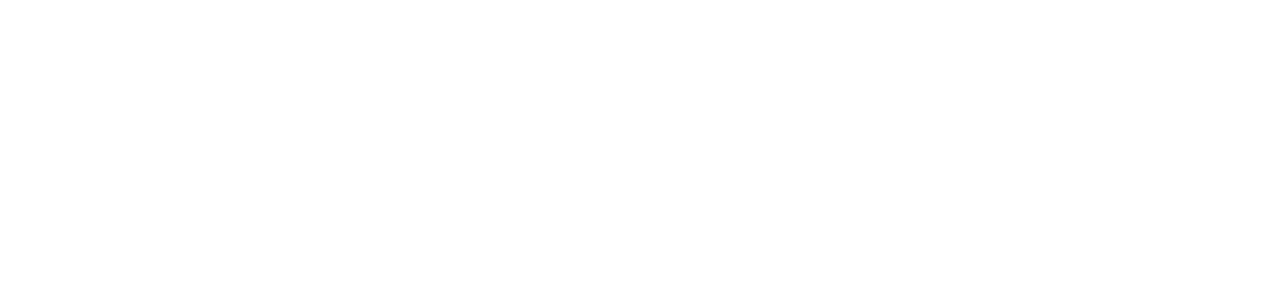
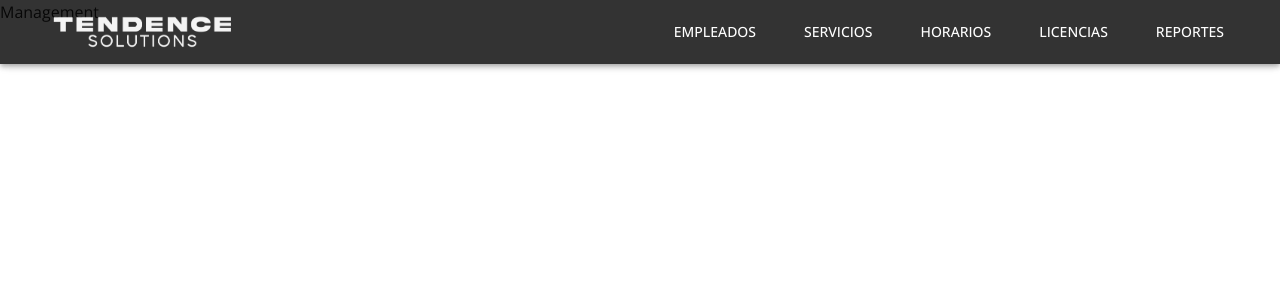
Before and after one commit to JorgeDCoria/barbertendence-front, a React (Vite) app: page /admin/management in a window 1280 px wide. Before the commit this address had no page. Shown: the top 300 px of the page. Built offline with nearby package versions, Linux system fonts and the light colour scheme.

Commit message:
feat/ Management, se agrega componente para administrar servicios, empleados y otros, se agrega nav

```diff
--- a/src/App.tsx
+++ b/src/App.tsx
@@ -11,6 +11,7 @@ import UserPerfil from "./pages/user/UserPerfil";
 import AdminHome from "./pages/admin/AdminHome";
 import ClientTable from "./pages/admin/components/ClientTable";
 import AdminLayout from "./pages/admin/AdminLayout";
+import Management from "./pages/admin/components/management/Management";
 
 const App = () => {
     return (
@@ -29,6 +30,7 @@ const App = () => {
                 <Route path="/admin/" element={<AdminLayout />}>
                     <Route index element={<AdminHome />} />
                     <Route path="clients" element={<ClientTable />} />
+                    <Route path="management" element={<Management />} />
                 </Route>
             </Routes>
         </>
--- /dev/null
+++ b/src/pages/admin/components/management/Management.tsx
@@ -0,0 +1,21 @@
+import React from "react";
+import NavBar from "../../../../components/Layout/NavBar";
+import { TabNav } from "../../../../types/tabNav";
+
+const items: TabNav[] = [
+    { title: "Empleados", url: "#", icon: "" },
+    { title: "Servicios", url: "#", icon: "" },
+    { title: "Horarios", url: "#", icon: "" },
+    { title: "licencias", url: "#", icon: "" },
+    { title: "Reportes", url: "#", icon: "" },
+];
+const Management = () => {
+    return (
+        <div>
+            <NavBar items={items}></NavBar>
+            Management
+        </div>
+    );
+};
+
+export default Management;
```
